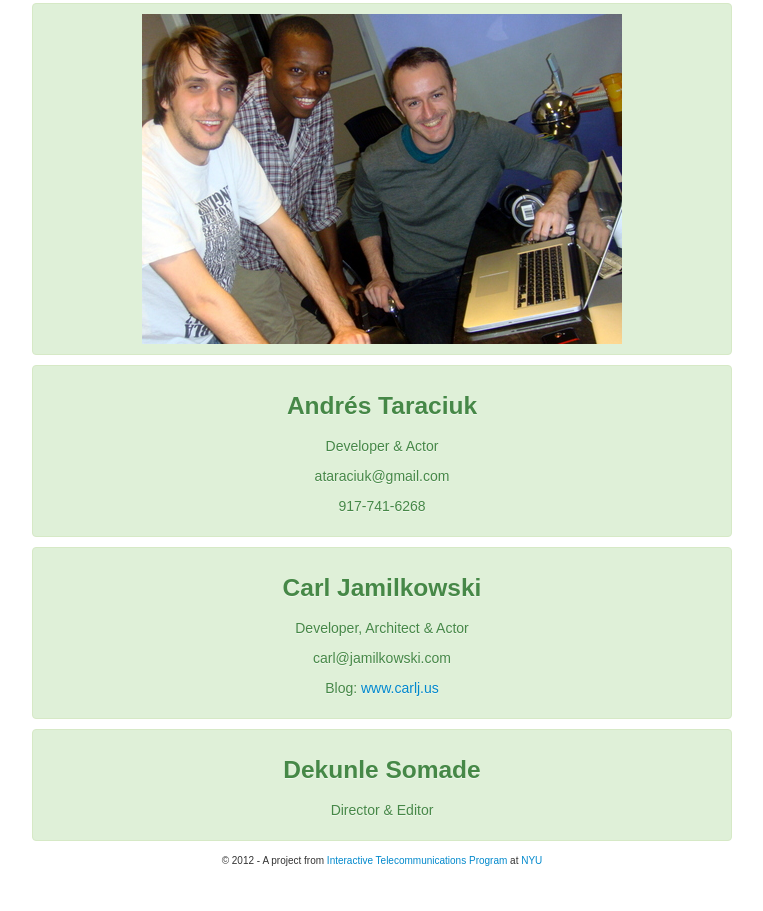
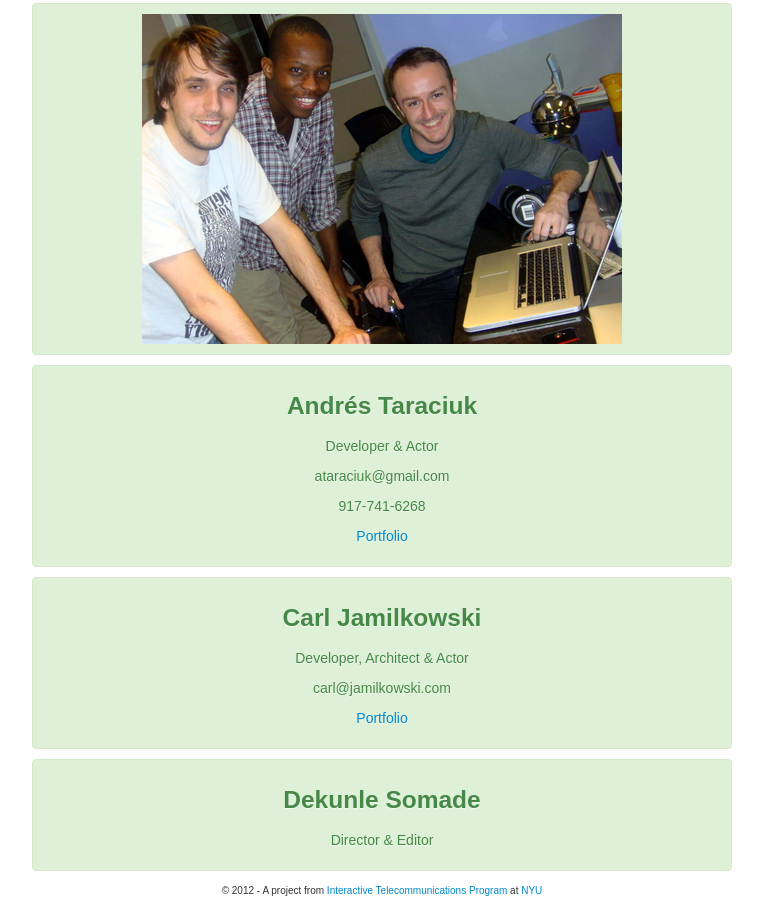
Before and after one commit to cdj/watrcoolr.tv, a plain HTML site: page team.html in a window 1280 px wide. Shown: the part 307-1218 px from the top of the page, without its empty margins (258-1021 px from the left). Before the commit the page ends 1188 px from the top, so only its background shows below. Drawn offline with Linux system fonts and the light colour scheme.

Commit message:
update portfolio links

```diff
--- a/team.html
+++ b/team.html
@@ -37,6 +37,7 @@
             <p>Developer &amp; Actor</p>
             <p>ataraciuk@gmail.com</p>
             <p>917-741-6268</p>
+            <p><a href="http://andrest.me/#">Portfolio</a></p>
         </div>
     </div>
     <div>
@@ -44,7 +45,7 @@
             <h3>Carl Jamilkowski</h3>
             <p>Developer, Architect &amp; Actor</p>
             <p>carl@jamilkowski.com</p>
-            <p>Blog: <a href="http://www.carlj.us">www.carlj.us</a></p>
+            <p><a href="https://www.carljamilkowski.com/">Portfolio</a></p>
         </div>
     </div>
     <div>
```
